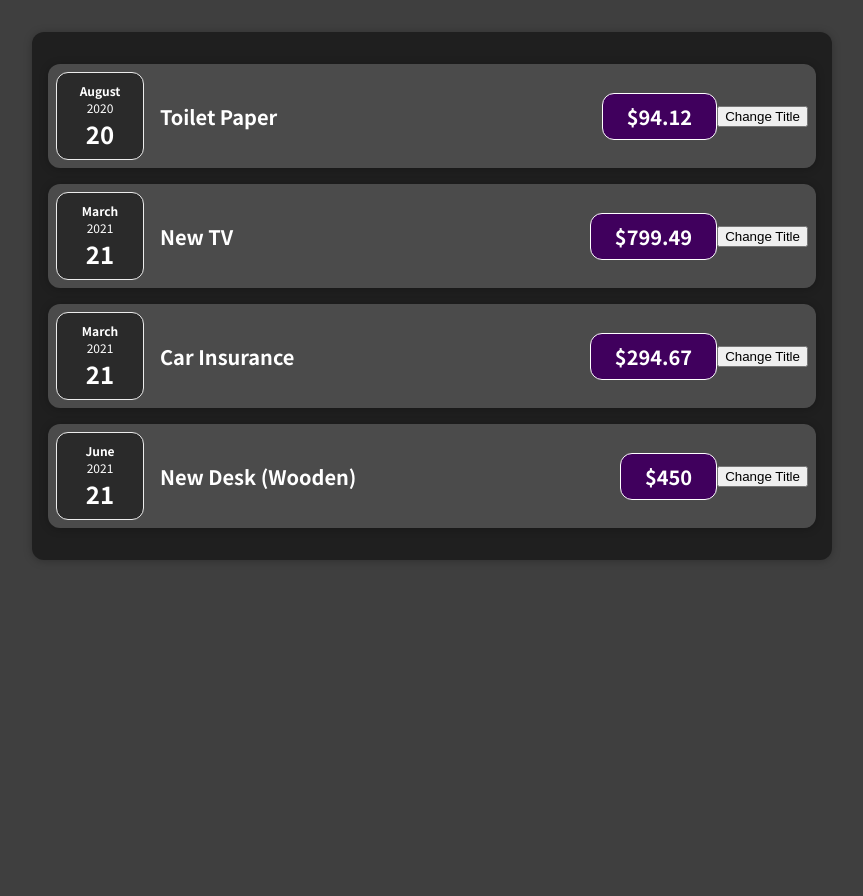
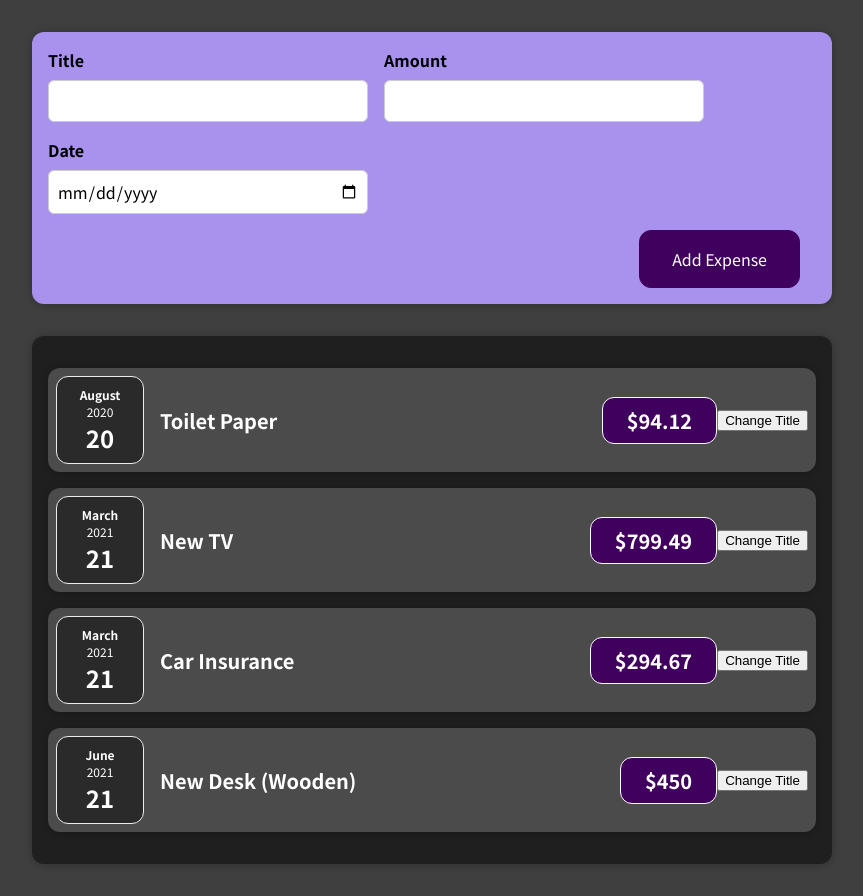
Before and after one commit to Dgvalerio/react-complete-guide, a React (Create React App) app: page / in a window 1280 px wide. Shown: the whole page, without its empty margins (208-1071 px from the left). Before the commit the page ends 800 px from the top, so only its background shows below. Built offline with nearby package versions, Linux system fonts and the light colour scheme.

Commit message:
Class 51 - NewExpense

```diff
--- a/src/App.tsx
+++ b/src/App.tsx
@@ -1,6 +1,34 @@
 import React from 'react';
 import Expenses from './components/Expenses/Expenses';
+import NewExpense from './components/NewExpense/NewExpense';
 
-const App = () => <Expenses />;
+const App = () => {
+  const expenses = [
+    {
+      id: 'e1',
+      title: 'Toilet Paper',
+      amount: 94.12,
+      date: new Date(2020, 7, 14),
+    },
+    { id: 'e2', title: 'New TV', amount: 799.49, date: new Date(2021, 2, 12) },
+    {
+      id: 'e3',
+      title: 'Car Insurance',
+      amount: 294.67,
+      date: new Date(2021, 2, 28),
+    },
+    {
+      id: 'e4',
+      title: 'New Desk (Wooden)',
+      amount: 450,
+      date: new Date(2021, 5, 12),
+    },
+  ];
+
+  return (<>
+    <NewExpense />
+    <Expenses expenses={expenses} />
+  </>);
+};
 
 export default App;
--- a/src/components/Expenses/Expenses.tsx
+++ b/src/components/Expenses/Expenses.tsx
@@ -2,30 +2,13 @@
 import ExpenseItem from './ExpenseItem';
 import './Expenses.css';
 
-const Expenses = () => {
-  const expenses = [
-    {
-      id: 'e1',
-      title: 'Toilet Paper',
-      amount: 94.12,
-      date: new Date(2020, 7, 14),
-    },
-    { id: 'e2', title: 'New TV', amount: 799.49, date: new Date(2021, 2, 12) },
-    {
-      id: 'e3',
-      title: 'Car Insurance',
-      amount: 294.67,
-      date: new Date(2021, 2, 28),
-    },
-    {
-      id: 'e4',
-      title: 'New Desk (Wooden)',
-      amount: 450,
-      date: new Date(2021, 5, 12),
-    },
-  ];
+interface IExpense {
+  title: string;
+  amount: number;
+  date: Date;
+}
 
-  return (
+const Expenses = ({ expenses }: { expenses: IExpense[] }) => (
   <div className="expenses">
     {expenses.map((expense) =>
       <ExpenseItem
@@ -35,6 +18,5 @@
       />)}
   </div>
 );
-};
 
 export default Expenses;
--- /dev/null
+++ b/src/components/NewExpense/ExpenseForm.css
@@ -0,0 +1,26 @@
+.new-expense__controls {
+    display: flex;
+    flex-wrap: wrap;
+    gap: 1rem;
+    margin-bottom: 1rem;
+    text-align: left;
+}
+
+.new-expense__control label {
+    font-weight: bold;
+    margin-bottom: 0.5rem;
+    display: block;
+}
+
+.new-expense__control input {
+    font: inherit;
+    padding: 0.5rem;
+    border-radius: 6px;
+    border: 1px solid #ccc;
+    width: 20rem;
+    max-width: 100%;
+}
+
+.new-expense__actions {
+    text-align: right;
+}
--- /dev/null
+++ b/src/components/NewExpense/ExpenseForm.tsx
@@ -0,0 +1,27 @@
+import React from 'react';
+
+import './ExpenseForm.css';
+
+const ExpenseForm = () => (
+  <form>
+    <div className="new-expense__controls">
+      <div className="new-expense__control">
+        <label>Title</label>
+        <input type="text" />
+      </div>
+      <div className="new-expense__control">
+        <label>Amount</label>
+        <input type="number" min="0.01" step="0.01" />
+      </div>
+      <div className="new-expense__control">
+        <label>Date</label>
+        <input type="date" min="2019-01-01" max="2022-12-31" />
+      </div>
+    </div>
+    <div className="new-expense__actions">
+      <button type="submit">Add Expense</button>
+    </div>
+  </form>
+);
+
+export default ExpenseForm;
--- /dev/null
+++ b/src/components/NewExpense/NewExpense.css
@@ -0,0 +1,38 @@
+.new-expense {
+    background-color: #a892ee;
+    padding: 1rem;
+    margin: 2rem auto;
+    width: 50rem;
+    max-width: 95%;
+    border-radius: 12px;
+    text-align: center;
+    box-shadow: 0 1px 8px rgba(0, 0, 0, 0.25);
+}
+
+.new-expense button {
+    font: inherit;
+    cursor: pointer;
+    padding: 1rem 2rem;
+    border: 1px solid #40005d;
+    background-color: #40005d;
+    color: white;
+    border-radius: 12px;
+    margin-right: 1rem;
+}
+
+.new-expense button:hover,
+.new-expense button:active {
+    background-color: #510674;
+    border-color: #510674;
+}
+
+.new-expense button.alternative {
+    color: #220131;
+    border-color: transparent;
+    background-color: transparent;
+}
+
+.new-expense button.alternative:hover,
+.new-expense button.alternative:active {
+    background-color: #ddb3f8;
+}
--- /dev/null
+++ b/src/components/NewExpense/NewExpense.tsx
@@ -0,0 +1,14 @@
+import React from 'react';
+
+import ExpenseForm from './ExpenseForm';
+import './NewExpense.css';
+
+const NewExpense = () => {
+  return (
+    <div className="new-expense">
+      <ExpenseForm />
+    </div>
+  );
+};
+
+export default NewExpense;
```
Lines whose indentation alone changed are shown as unchanged.
